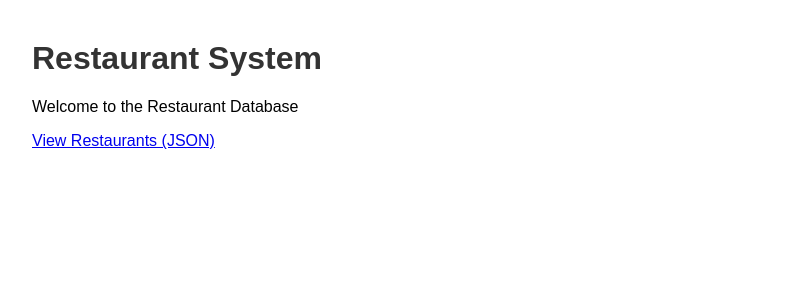
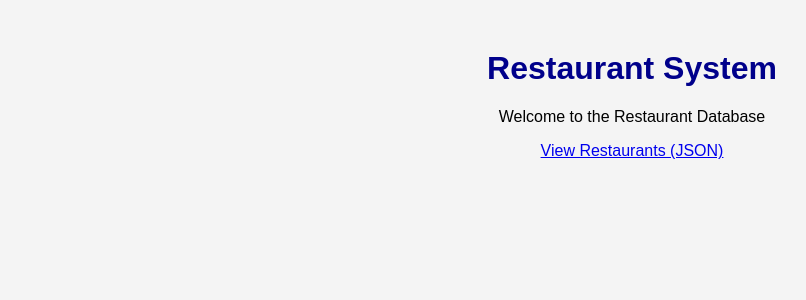
Before and after one commit to pattadonkh-bit/Database-U-Center, a Flask app: page / in a window 1280 px wide. Shown: the top 300 px of the page, without its empty margins (8-814 px from the left). Run offline with Flask 3, Linux system fonts and the light colour scheme.

Commit message:
Update style.css

```diff
--- a/templates/static/style.css
+++ b/templates/static/style.css
@@ -1,21 +1,10 @@
 body {
-    font-family: Arial, sans-serif;
-    margin: 40px;
+    font-family: Arial;
+    text-align: center;
+    margin-top: 50px;
+    background-color: #f4f4f4;
 }
 
 h1 {
-    color: #333;
+    color: darkblue;
 }
-
-form {
-    margin-bottom: 20px;
-}
-
-input {
-    padding: 5px;
-    margin-right: 5px;
-}
-
-button {
-    padding: 5px 10px;
-}
```
